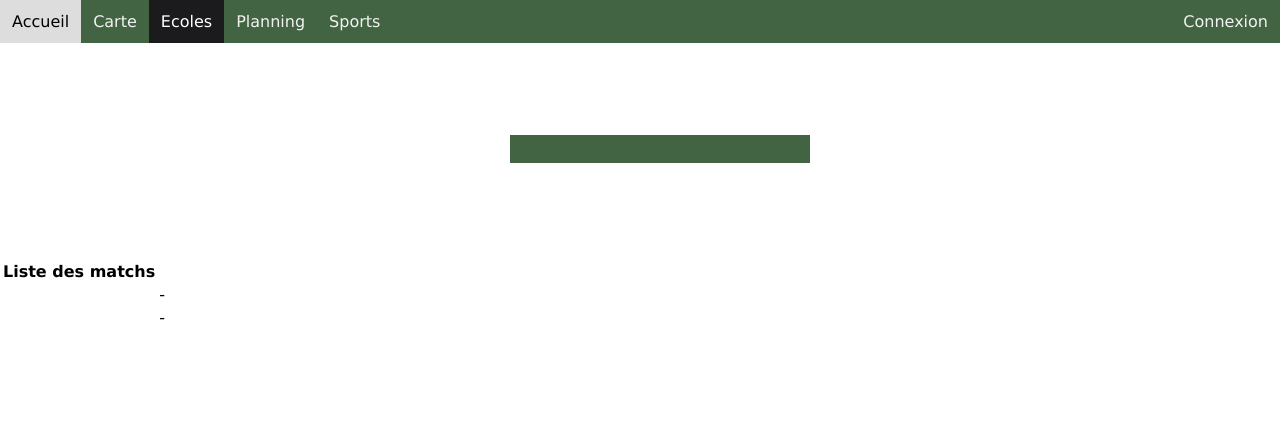
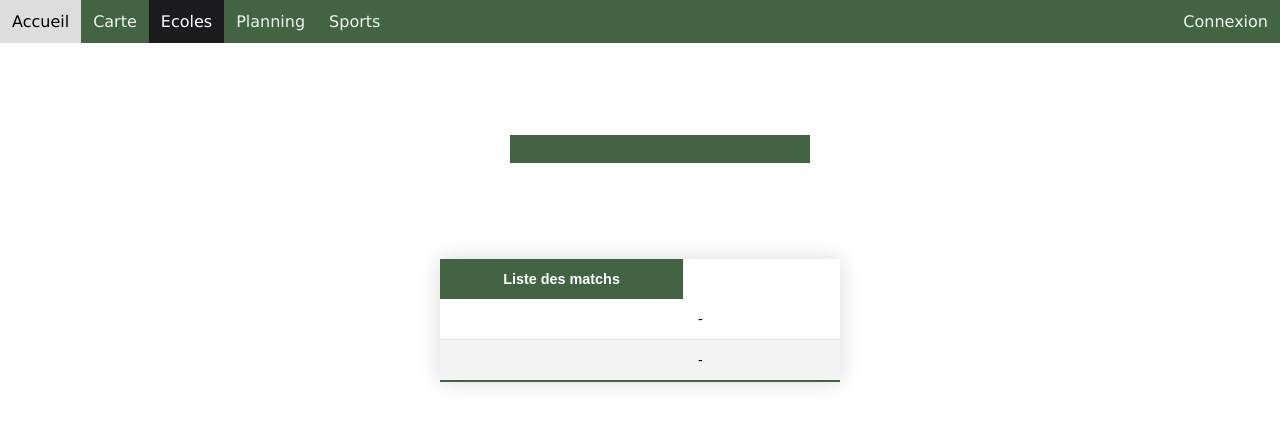
Before and after one commit to SophieCurinier/AppCartel2022_WebSite, a plain HTML site: page school/school.html in a window 1280 px wide. Drawn offline with nearby package versions, Linux system fonts and the light colour scheme; no server answers.

Commit message:
Ajout style tables

```diff
--- a/planning/planning.css
+++ b/planning/planning.css
@@ -1,4 +1,3 @@
-
 /* || GENERAL STYLES */
 body {
   margin: 0;
@@ -10,11 +9,13 @@ body {
 .topnav {
   background-color: #426442;
   overflow: auto;
-  position:sticky;
+  position: sticky;
   position: -webkit-sticky;
   position: sticky;
-  top:0;
-  width: 100%; }
+  top: 0;
+  width: 100%;
+}
+
 /* Style the links inside the navigation bar */
 .topnav a {
   float: left;
@@ -22,30 +23,38 @@ color: #f2f2f2;
   text-align: center;
   padding: 0.75em 0.75em;
   text-decoration: none;
-font-size: 1em; }
+  font-size: 1em;
+}
+
 /* Change the color of links on hover */
 .topnav a:hover {
   background-color: #ddd;
-color: black; }
+  color: black;
+}
+
 /* Add a color to the active/current link */
 .topnav a.active {
   background-color: #1b1a1d;
-color: white; }
+  color: white;
+}
+
 /* Right-aligned section inside the top navigation */
-.topnav-right { float: right; }
+.topnav-right {
+  float: right;
+}
 
-ul{
+ul {
   text-align: center;
 }
 
-li{
+li {
 
   background-color: #426442;
 
   display: inline-block;
 }
 
-li a{
+li a {
   float: left;
   color: #f2f2f2;
   text-align: center;
@@ -59,18 +68,49 @@ li a:hover {
   color: black;
 }
 
-li a.active{
+li a.active {
 
-    background-color:#3A393E;
+  background-color: #3A393E;
   color: white;
 }
 
-img{
+img {
   max-width: 100vh;
   max-height: 100vw;
   display: block;
   margin-left: auto;
   margin-right: auto;
   padding: 20px;
+}
 
+.styled-table {
+  border-collapse: collapse;
+  margin: auto;
+  font-size: 0.9em;
+  font-family: sans-serif;
+  min-width: 400px;
+  box-shadow: 0 0 20px rgba(0, 0, 0, 0.15);
 }
+
+.styled-table thead tr {
+  background-color: #426442;
+  color: #ffffff;
+  text-align: center;
+}
+
+.styled-table th,
+.styled-table td {
+  padding: 12px 15px;
+}
+
+.styled-table tbody tr {
+  border-bottom: 1px solid #dddddd;
+}
+
+.styled-table tbody tr:nth-of-type(even) {
+  background-color: #f3f3f3;
+}
+
+.styled-table tbody tr:last-of-type {
+  border-bottom: 2px solid #426442;
+}
--- a/school/school.css
+++ b/school/school.css
@@ -1,7 +1,7 @@
-
+/* || GENERAL STYLES */
 body {
   margin: 0;
-  font-family:Verdana;
+  font-family: Verdana;
 }
 
 /* || NAVIGATION BAR */
@@ -37,7 +37,6 @@ ul{
     text-align: center;
 }
 
-
 li{
 
     background-color: #426442;
@@ -63,9 +62,46 @@ li a.active{
 
     background-color:#3A393E;
     color: white;
-} */
+}
 
-#app{
-  margin-top: 50px;
+img{
+  max-width: 100vh;
+  max-height: 100vw;
+  display: block;
+  margin-left: auto;
+  margin-right: auto;
+  padding: 20px;
 
 }
+
+.styled-table {
+  border-collapse: collapse;
+  margin: auto;
+  font-size: 0.9em;
+  font-family: sans-serif;
+  min-width: 400px;
+  box-shadow: 0 0 20px rgba(0, 0, 0, 0.15);
+}
+
+.styled-table thead tr {
+  background-color: #426442;
+  color: #ffffff;
+  text-align: center;
+}
+
+.styled-table th,
+.styled-table td {
+  padding: 12px 15px;
+}
+
+.styled-table tbody tr {
+  border-bottom: 1px solid #dddddd;
+}
+
+.styled-table tbody tr:nth-of-type(even) {
+  background-color: #f3f3f3;
+}
+
+.styled-table tbody tr:last-of-type {
+  border-bottom: 2px solid #426442;
+}
--- a/school/school.html
+++ b/school/school.html
@@ -1,4 +1,7 @@
 <!DOCTYPE html>
+
+<meta charset="UTF-8">
+
 <html>
 <script src="https://cdn.jsdelivr.net/npm/vue"></script>
 <script src="https://unpkg.com/axios/dist/axios.min.js"></script>
@@ -29,7 +32,7 @@
     </ul>
     <br><br><br><br>
     <div id="app">
-      <table id="app">
+      <table id="app" class="styled-table">
         <thead>
           <tr>
             <th colspan="2">Liste des matchs</th>
@@ -37,11 +40,11 @@
         </thead>
         <tbody>
           <tr v-for="match in schoolInfo">
-            <td >{{ match.date }}</td>
-            <td >{{ match.team1 }}</td>
-            <td >{{ match.score_1 }} - {{match.score_2}}</td>
-            <td >{{ match.team2 }}</td>
-            <td >{{ match.sport }}</td>
+            <td>{{ match.date }}</td>
+            <td>{{ match.team1 }}</td>
+            <td>{{ match.score_1 }} - {{match.score_2}}</td>
+            <td>{{ match.team2 }}</td>
+            <td>{{ match.sport }}</td>
           </tr>
         </tbody>
       </table>
--- a/sport/sports.css
+++ b/sport/sports.css
@@ -73,3 +73,35 @@ img{
   padding: 20px;
 
 }
+
+.styled-table {
+  border-collapse: collapse;
+  margin: auto;
+  font-size: 0.9em;
+  font-family: sans-serif;
+  min-width: 400px;
+  box-shadow: 0 0 20px rgba(0, 0, 0, 0.15);
+}
+
+.styled-table thead tr {
+  background-color: #426442;
+  color: #ffffff;
+  text-align: center;
+}
+
+.styled-table th,
+.styled-table td {
+  padding: 12px 15px;
+}
+
+.styled-table tbody tr {
+  border-bottom: 1px solid #dddddd;
+}
+
+.styled-table tbody tr:nth-of-type(even) {
+  background-color: #f3f3f3;
+}
+
+.styled-table tbody tr:last-of-type {
+  border-bottom: 2px solid #426442;
+}
```
Also changed, not shown: planning/planning.html (+1 -1 lines), sport/sports.html (+1 -1 lines). Lines whose indentation alone changed are shown as unchanged.
